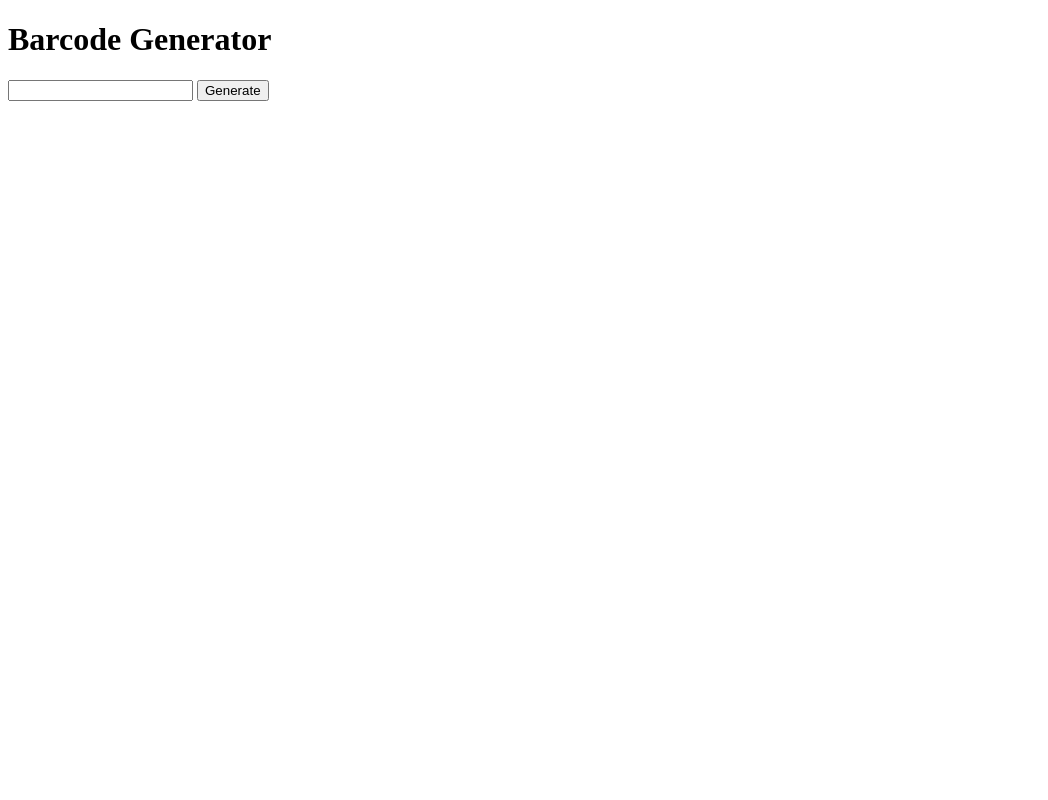
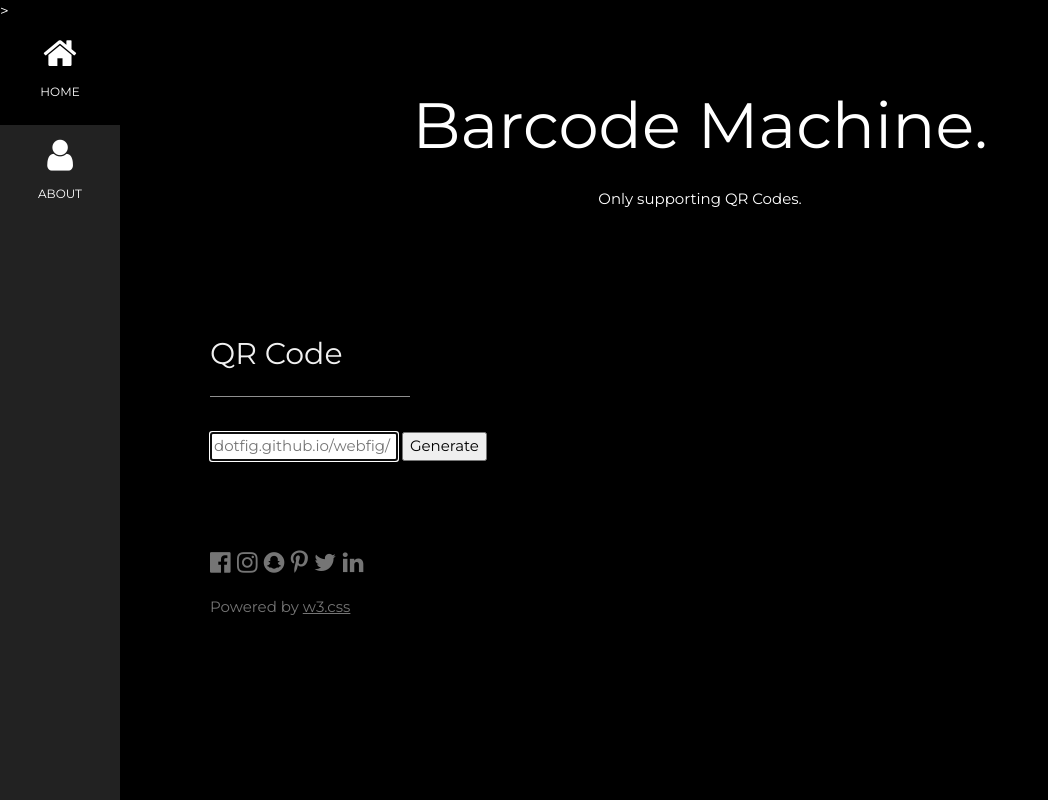
Before and after one commit to dotfig/barcodegenerator, a plain HTML site: page index.html in a window 1280 px wide. Shown: the whole page, without its empty margins (0-1048 px from the left). Drawn offline with nearby package versions, Linux system fonts and the light colour scheme.

Commit message:
updating index page. not fully complete yet

```diff
--- a/index.html
+++ b/index.html
@@ -1,15 +1,58 @@
 <!DOCTYPE html>
 <html>
-    <head>
-        <meta charset="utf-8">
-        <title>Barcode Generator</title>
-    </head>
-    <body>
-        <h1>Barcode Generator</h1>
+<title>Barcode Generator</title>>
+<meta charset="UTF-8">
+<meta name="viewport" content="width=device-width, initial-scale=1">
+<link rel="stylesheet" href="https://www.w3schools.com/w3css/4/w3.css">
+<link rel="stylesheet" href="https://fonts.googleapis.com/css?family=Montserrat">
+<link rel="stylesheet" href="https://cdnjs.cloudflare.com/ajax/libs/font-awesome/4.7.0/css/font-awesome.min.css">
+<style>
+    body, h1,h2,h3,h4,h5,h6 {font-family: "Montserrat", sans-serif}
+.w3-row-padding img {margin-bottom: 12px}
+.w3-sidebar {width: 120px;background: #222;}
+#main {margin-left: 120px}
+@media only screen and (max-width: 600px) {#main {margin-left: 0}}
+</style>
+
+<body class="w3-black">
+
+    <!-- Icon Bar (Sidebar - hidden on small screens) -->
+    <nav class="w3-sidebar w3-bar-block w3-small w3-hide-small w3-center">
+        <!-- <img src="/w3images/avatar_smoke.jpg" style="width:100%"> -->
+        <a href="#" class="w3-bar-item w3-button w3-padding-large w3-black">
+            <i class="fa fa-home w3-xxlarge"></i>
+            <p>HOME</p>
+        </a>
+        <a href="#qr" class="w3-bar-item w3-button w3-padding-large w3-hover-black">
+            <i class="fa fa-user w3-xxlarge"></i>
+            <p>ABOUT</p>
+        </a>
+    </nav>
+
+    <!-- Navbar on small screens (Hidden on medium and large screens) -->
+    <div class="w3-top w3-hide-large w3-hide-medium" id="myNavbar">
+        <div class="w3-bar w3-black w3-opacity w3-hover-opacity-off w3-center w3-small">
+            <a href="#" class="w3-bar-item w3-button" style="width:25% !important">HOME</a>
+        </div>
+    </div>
+
+    <div class="w3-padding-large" id="main">
+        <header class="w3-container w3-padding-32 w3-center w3-black" id="home">
+            <h1 class="w3-jumbo"><span class="w3-hide-small">Barcode</span> Machine.</h1>
+            <p>Only supporting QR Codes.</p>
+            <!-- <img src="/w3images/man_smoke.jpg" alt="boy" class="w3-image" width="992" height="1108"> -->
+        </header>
+
+        <div class="w3-content w3-justify w3-text-grey w3-padding-64" id="qr">
+            <h2 class="w3-text-light-grey">QR Code</h2>
+            <hr style="width:200px" class="w3-opacity">
+            <div class="w3-half w3-margin-bottom">
                 <p>
-            <input type="text" id="msg">
+                    <input type="text" id="msg" autofocus placeholder="dotfig.github.io/webfig/">
                     <input type="button" id="button" value="Generate">
                 </p>
+            </div>
+            <div class="w3-half">
                 <div id="barCode"></div>
                 <script src="https://ajax.googleapis.com/ajax/libs/jquery/3.3.1/jquery.min.js"></script>
                 <script>
@@ -21,5 +64,19 @@
                         });
                     });
                 </script>
+            </div>
+        </div>
+        <footer class="w3-content w3-padding-64 w3-text-grey w3-xlarge">
+            <i class="fa fa-facebook-official w3-hover-opacity"></i>
+            <i class="fa fa-instagram w3-hover-opacity"></i>
+            <i class="fa fa-snapchat w3-hover-opacity"></i>
+            <i class="fa fa-pinterest-p w3-hover-opacity"></i>
+            <i class="fa fa-twitter w3-hover-opacity"></i>
+            <i class="fa fa-linkedin w3-hover-opacity"></i>
+            <p class="w3-medium">Powered by <a href="https://www.w3schools.com/w3css/default.asp" target="_blank" class="w3-hover-text-green">w3.css</a></p>
+        </footer>
+    </div>
+
 </body>
+
 </html>
```
Lines whose indentation alone changed are shown as unchanged.
